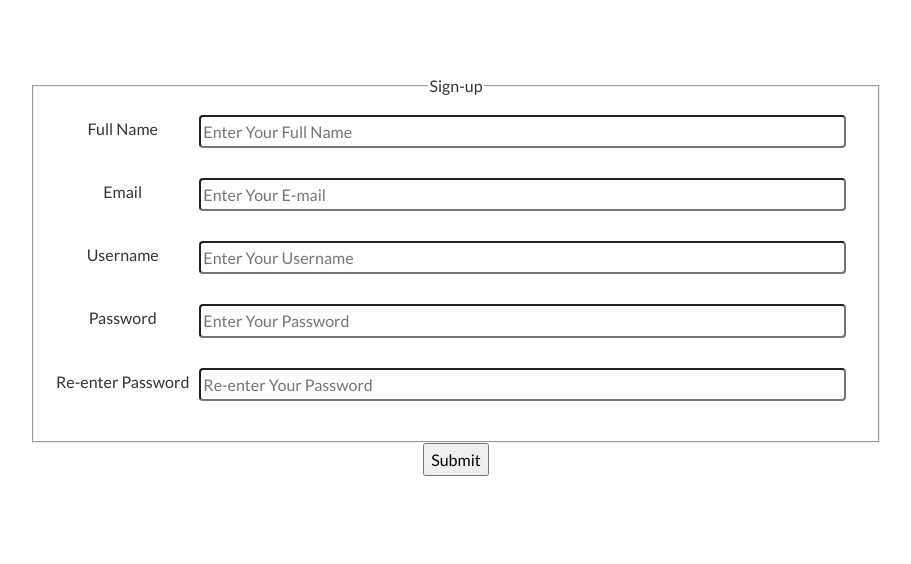
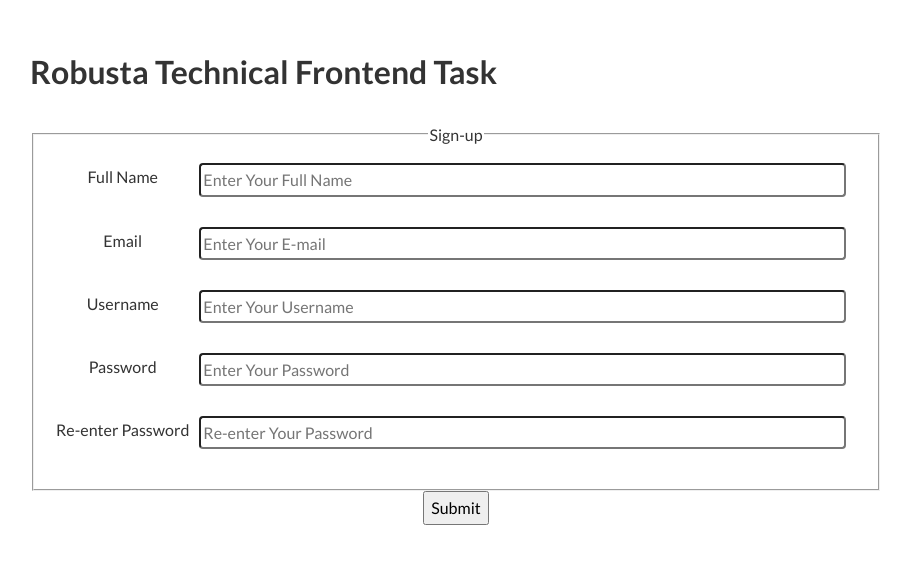
Before and after one commit to karimshalapy/Robusta-Technical-Frontend-Task, a React (Create React App) app: page / in a window 1280 px wide. Shown: the part 126-690 px from the top of the page, without its empty margins (184-1095 px from the left). Built offline with nearby package versions, Linux system fonts and the light colour scheme.

Commit message:
refactor: wrap the content in a main tag

```diff
--- a/src/index.tsx
+++ b/src/index.tsx
@@ -5,7 +5,10 @@ import Form from './components/Form/Form';
 
 ReactDOM.render(
   <StrictMode>
-    <Form />
+    <main>
+      <h1>Robusta Technical Frontend Task</h1>
+      <Form />
+    </main>
   </StrictMode>,
   document.getElementById('root')
 );
```
